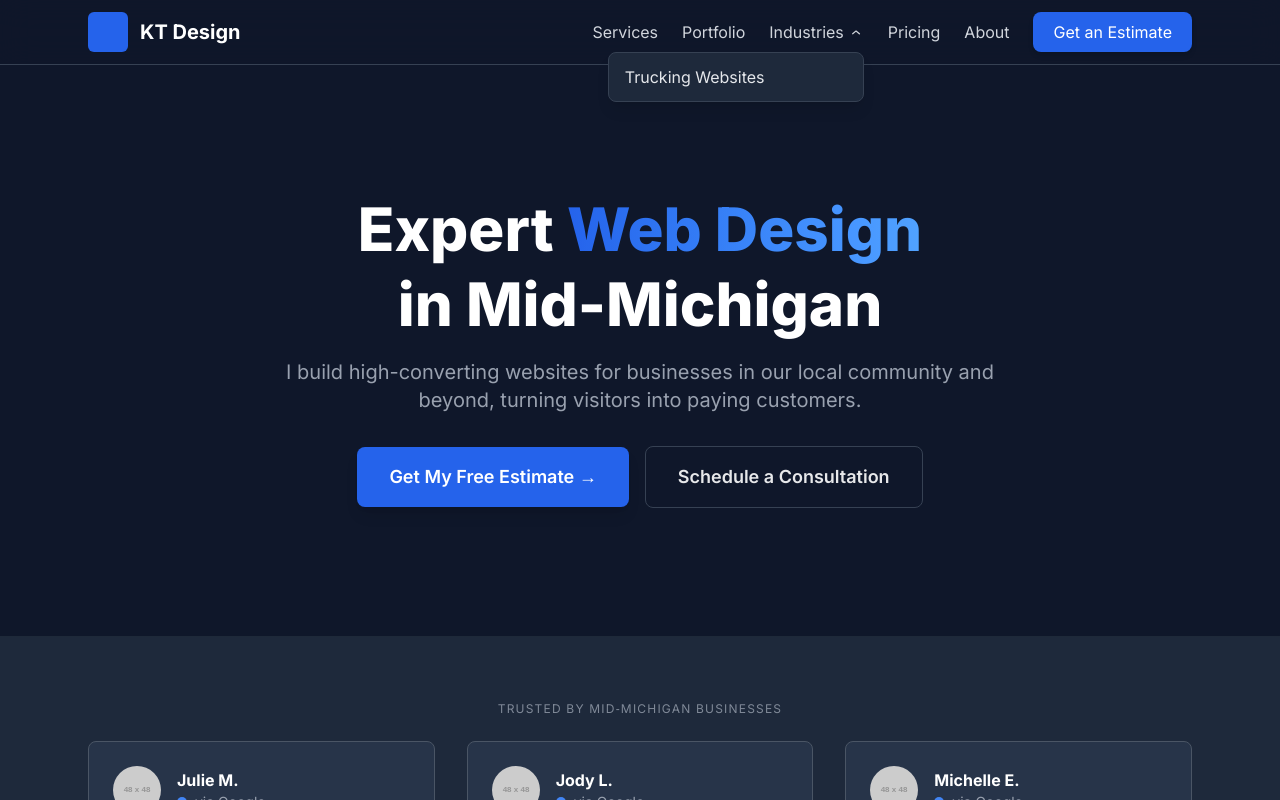
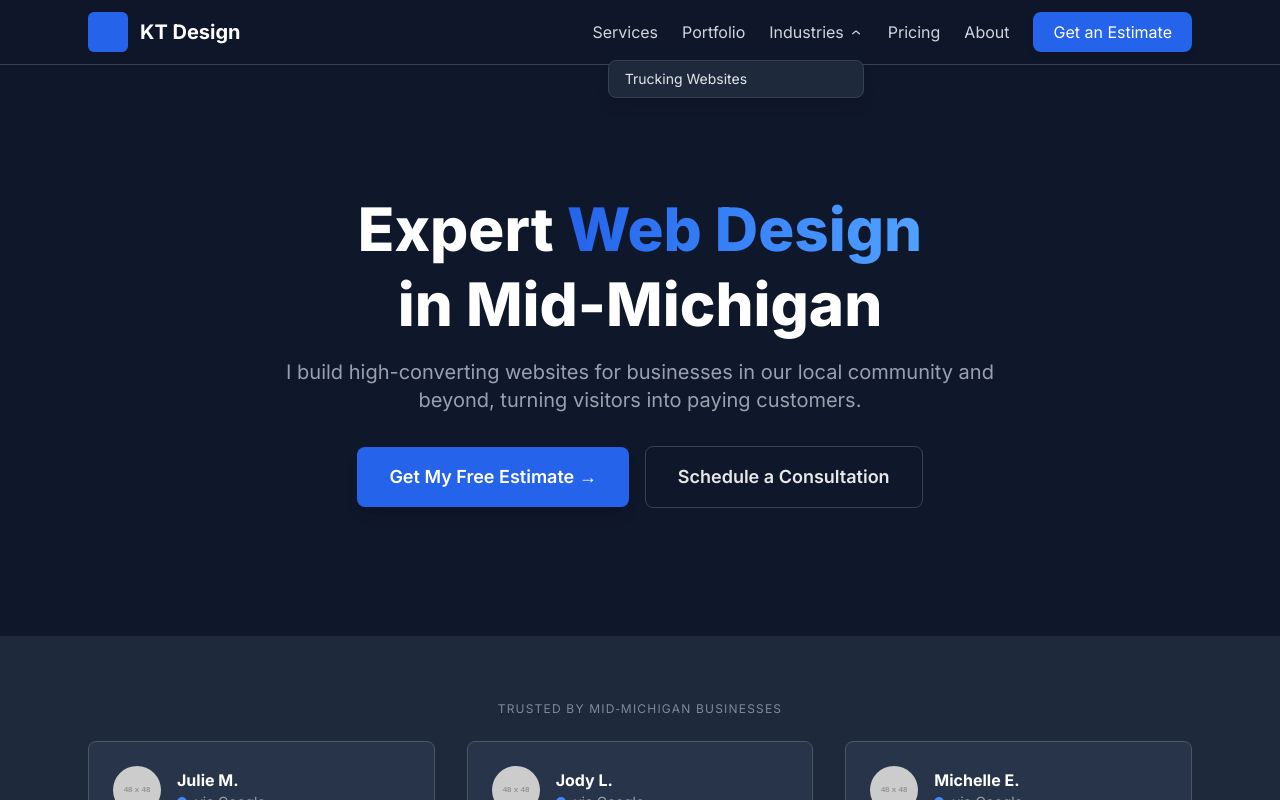
Before and after one commit to ktdpro/ktd, a Next.js app: page / in a window 1280 px wide. Both pictures are taken after a click on the button "Industries". Shown: the top 800 px of the page. Built offline with nearby package versions, Linux system fonts and the light colour scheme.

Commit message:
style: adjust industries dropdown spacing and text

```diff
--- a/src/components/Header.tsx
+++ b/src/components/Header.tsx
@@ -61,19 +61,31 @@ export default function Header() {
               <div
                 ref={industriesMenuRef}
                 role="menu"
-                className="absolute right-0 mt-2 w-64 rounded-lg border border-gray-700 bg-light-bg shadow-lg overflow-hidden"
+                className="absolute right-0 mt-4 w-64 rounded-lg border border-gray-700 bg-light-bg shadow-lg overflow-hidden"
               >
                 <Link
                   href="/trucking-website-design"
-                  className="block px-4 py-3 text-gray-200 hover:bg-gray-700/50"
+                  className="block px-4 py-2 text-sm text-gray-200 hover:bg-gray-700/50"
                   role="menuitem"
                   onClick={() => setOpenIndustries(false)}
                 >
                   Trucking Websites
                 </Link>
                 {/* Future items:
-                <Link href="/manufacturing-website-design" className="block px-4 py-3 text-gray-200 hover:bg-gray-700/50" role="menuitem">Manufacturing</Link>
-                <Link href="/agriculture-website-design" className="block px-4 py-3 text-gray-200 hover:bg-gray-700/50" role="menuitem">Agriculture</Link>
+                <Link
+                  href="/manufacturing-website-design"
+                  className="block px-4 py-2 text-sm text-gray-200 hover:bg-gray-700/50"
+                  role="menuitem"
+                >
+                  Manufacturing
+                </Link>
+                <Link
+                  href="/agriculture-website-design"
+                  className="block px-4 py-2 text-sm text-gray-200 hover:bg-gray-700/50"
+                  role="menuitem"
+                >
+                  Agriculture
+                </Link>
                 */}
               </div>
             )}
```
